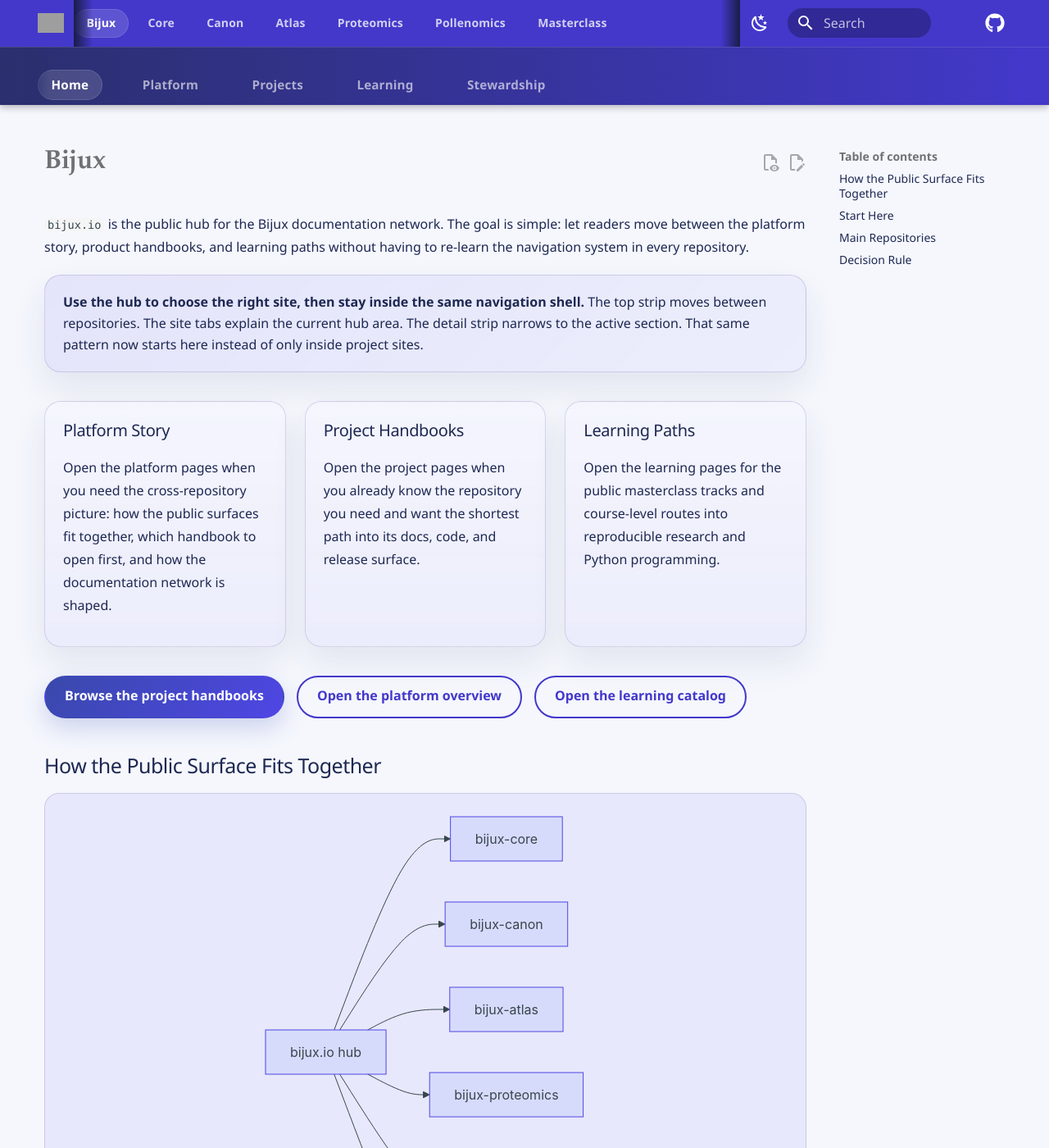
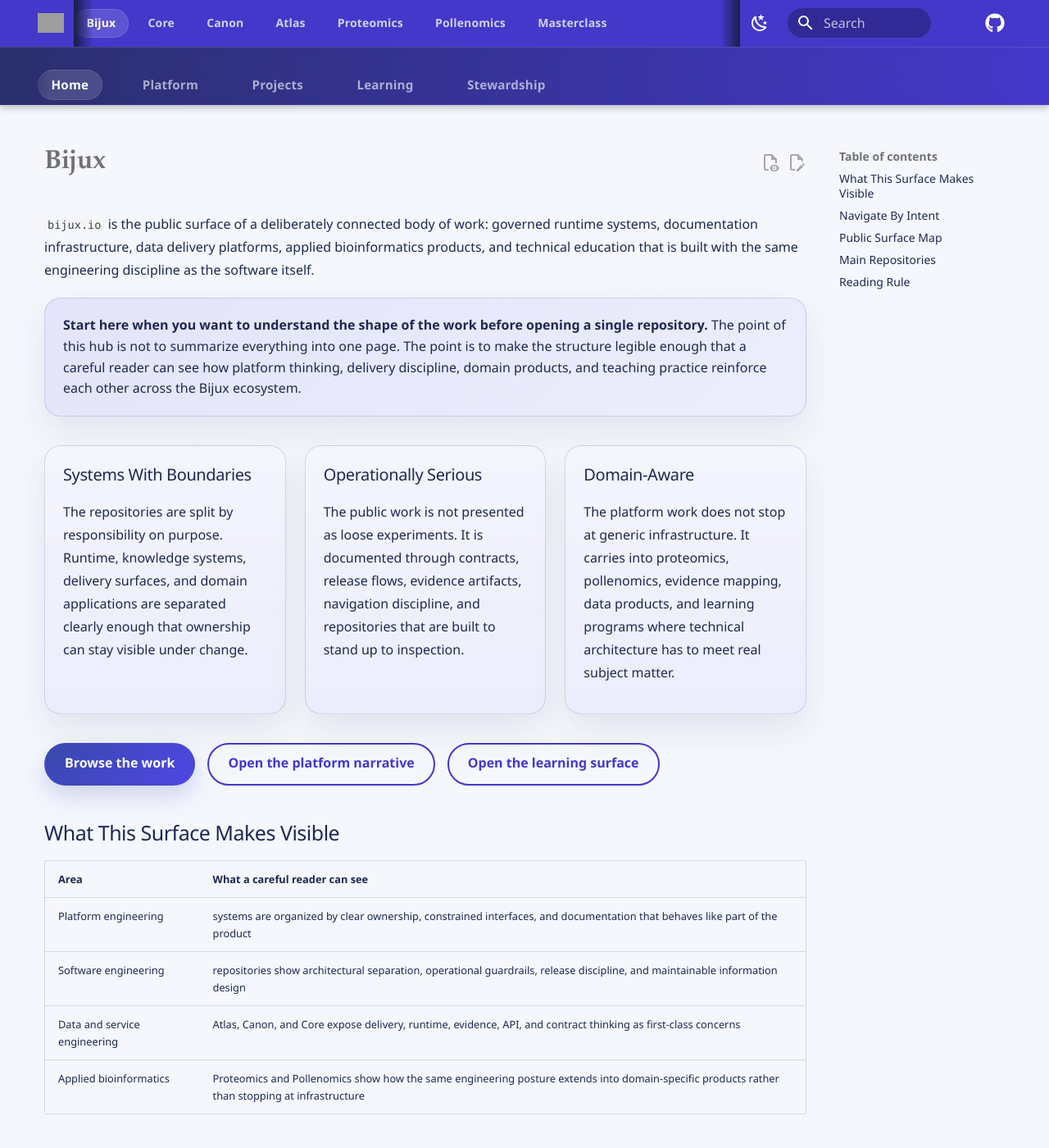
Before and after one commit to bijux/bijux.github.io, an MkDocs documentation site: the page built from docs/index.md, in a window 1280 px wide and 1400 px high. Shown: the whole window at 82% size. Built offline with MkDocs 1.6.1 and Material for MkDocs 9.7.7, drawn with Linux system fonts in a browser that asks for light colours; comment, search, counter and statistics services are not loaded; some of the changed text lies outside the part shown; grey boxes are pictures that could not be loaded.

Commit message:
feat(docs): strengthen hub landing narrative

````diff
--- a/docs/index.md
+++ b/docs/index.md
@@ -9,68 +9,88 @@ last_reviewed: 2026-04-12
 
 # Bijux
 
-`bijux.io` is the public hub for the Bijux documentation network. The
-goal is simple: let readers move between the platform story, product
-handbooks, and learning paths without having to re-learn the navigation
-system in every repository.
+`bijux.io` is the public surface of a deliberately connected body of
+work: governed runtime systems, documentation infrastructure, data
+delivery platforms, applied bioinformatics products, and technical
+education that is built with the same engineering discipline as the
+software itself.
 
-<div class="bijux-callout"><strong>Use the hub to choose the right site, then stay inside the same navigation shell.</strong>
-The top strip moves between repositories. The site tabs explain the
-current hub area. The detail strip narrows to the active section. That
-same pattern now starts here instead of only inside project sites.</div>
+<div class="bijux-callout"><strong>Start here when you want to understand the shape of the work before opening a single repository.</strong>
+The point of this hub is not to summarize everything into one page. The
+point is to make the structure legible enough that a careful reader can
+see how platform thinking, delivery discipline, domain products, and
+teaching practice reinforce each other across the Bijux ecosystem.</div>
 
 <div class="bijux-panel-grid">
-  <div class="bijux-panel"><h3>Platform Story</h3><p>Open the platform pages when you need the cross-repository picture: how the public surfaces fit together, which handbook to open first, and how the documentation network is shaped.</p></div>
-  <div class="bijux-panel"><h3>Project Handbooks</h3><p>Open the project pages when you already know the repository you need and want the shortest path into its docs, code, and release surface.</p></div>
-  <div class="bijux-panel"><h3>Learning Paths</h3><p>Open the learning pages for the public masterclass tracks and course-level routes into reproducible research and Python programming.</p></div>
+  <div class="bijux-panel"><h3>Systems With Boundaries</h3><p>The repositories are split by responsibility on purpose. Runtime, knowledge systems, delivery surfaces, and domain applications are separated clearly enough that ownership can stay visible under change.</p></div>
+  <div class="bijux-panel"><h3>Operationally Serious</h3><p>The public work is not presented as loose experiments. It is documented through contracts, release flows, evidence artifacts, navigation discipline, and repositories that are built to stand up to inspection.</p></div>
+  <div class="bijux-panel"><h3>Domain-Aware</h3><p>The platform work does not stop at generic infrastructure. It carries into proteomics, pollenomics, evidence mapping, data products, and learning programs where technical architecture has to meet real subject matter.</p></div>
 </div>
 
 <div class="bijux-quicklinks">
-<a class="md-button md-button--primary" href="projects/">Browse the project handbooks</a>
-<a class="md-button" href="platform/">Open the platform overview</a>
-<a class="md-button" href="learning/">Open the learning catalog</a>
+<a class="md-button md-button--primary" href="projects/">Browse the work</a>
+<a class="md-button" href="platform/">Open the platform narrative</a>
+<a class="md-button" href="learning/">Open the learning surface</a>
 </div>
 
-## How the Public Surface Fits Together
+## What This Surface Makes Visible
+
+| Area | What a careful reader can see |
+| --- | --- |
+| Platform engineering | systems are organized by clear ownership, constrained interfaces, and documentation that behaves like part of the product |
+| Software engineering | repositories show architectural separation, operational guardrails, release discipline, and maintainable information design |
+| Data and service engineering | Atlas, Canon, and Core expose delivery, runtime, evidence, API, and contract thinking as first-class concerns |
+| Applied bioinformatics | Proteomics and Pollenomics show how the same engineering posture extends into domain-specific products rather than stopping at infrastructure |
+
+## Navigate By Intent
+
+| If you want to understand... | Open this first |
+| --- | --- |
+| how the repositories fit together as one engineering system | [Platform overview](platform/index.md) |
+| the strongest cross-section of public work | [Project catalog](projects/index.md) |
+| how the engineering style carries into teaching | [Learning catalog](learning/index.md) |
+| the standards behind the docs shell itself | [Stewardship overview](stewardship/index.md) |
+
+## Public Surface Map
 
 ```mermaid
 flowchart LR
-    hub["bijux.io hub"]
+    hub["bijux.io"]
+    platform["platform narrative"]
+    projects["repository portfolio"]
+    learning["learning programs"]
+    stewardship["documentation discipline"]
     core["bijux-core"]
     canon["bijux-canon"]
     atlas["bijux-atlas"]
     proteomics["bijux-proteomics"]
     pollenomics["bijux-pollenomics"]
     masterclass["bijux-masterclass"]
-    hub --> core
-    hub --> canon
-    hub --> atlas
-    hub --> proteomics
-    hub --> pollenomics
-    hub --> masterclass
+    hub --> platform
+    hub --> projects
+    hub --> learning
+    hub --> stewardship
+    projects --> core
+    projects --> canon
+    projects --> atlas
+    projects --> proteomics
+    projects --> pollenomics
+    learning --> masterclass
 ```
-
-## Start Here
-
-| Surface | Open It When | Destination |
-| --- | --- | --- |
-| Platform | you need cross-repository orientation before opening a specific handbook | [Platform overview](platform/index.md) |
-| Projects | you want the fastest route into one repository’s docs and code | [Project catalog](projects/index.md) |
-| Learning | you want public course material and program-level entry points | [Learning catalog](learning/index.md) |
-| Stewardship | you want the rules behind the shared docs shell and content discipline | [Stewardship overview](stewardship/index.md) |
 
 ## Main Repositories
 
-| Repository | Role | Docs |
+| Repository | Role in the system family | Docs |
 | --- | --- | --- |
-| `bijux-core` | CLI, DAG runtime, and governance backbone | [Core docs](https://bijux.io/bijux-core/) |
-| `bijux-canon` | governed ingest, retrieval, reasoning, and runtime system | [Canon docs](https://bijux.io/bijux-canon/) |
-| `bijux-atlas` | data delivery, server, API, and documentation control plane | [Atlas docs](https://bijux.io/bijux-atlas/) |
-| `bijux-proteomics` | proteomics and discovery software platform | [Proteomics docs](https://bijux.io/bijux-proteomics/) |
-| `bijux-pollenomics` | evidence mapping and site selection product surface | [Pollenomics docs](https://bijux.io/bijux-pollenomics/) |
-| `bijux-masterclass` | public learning programs and deep-dive courses | [Masterclass docs](https://bijux.io/bijux-masterclass/) |
+| `bijux-core` | CLI, DAG runtime, repository governance, evidence, and release backbone | [Core docs](https://bijux.io/bijux-core/) |
+| `bijux-canon` | governed ingest, retrieval, reasoning, orchestration, and runtime control | [Canon docs](https://bijux.io/bijux-canon/) |
+| `bijux-atlas` | data delivery, service interfaces, dataset operations, and docs control-plane behavior | [Atlas docs](https://bijux.io/bijux-atlas/) |
+| `bijux-proteomics` | proteomics and discovery-oriented product system | [Proteomics docs](https://bijux.io/bijux-proteomics/) |
+| `bijux-pollenomics` | evidence mapping and site-selection product system | [Pollenomics docs](https://bijux.io/bijux-pollenomics/) |
+| `bijux-masterclass` | public programs and deep-dive teaching tracks | [Masterclass docs](https://bijux.io/bijux-masterclass/) |
 
-## Decision Rule
+## Reading Rule
 
-Use this hub when the first question is “which handbook owns this?”
-Move into the repository docs as soon as ownership is clear.
+Use this page to understand the body of work before choosing a handbook.
+Once the owned surface is clear, move into the repository docs and let
+the repository prove the details.
````
